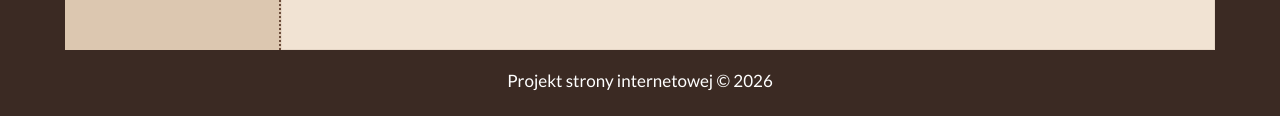
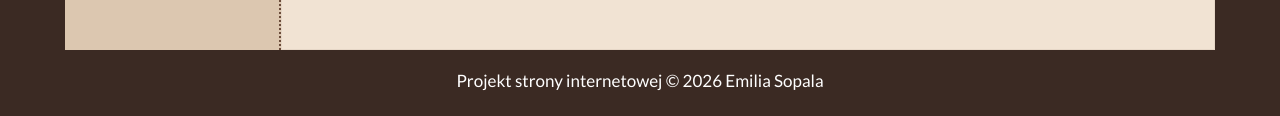
Before and after one commit to NIKO-2010/zlotylisc, a plain HTML site: page Zupy.html in a window 1280 px wide. Shown: the part 869-985 px from the top of the page. Drawn offline with Linux system fonts and the light colour scheme.

Commit message:
Update Zupy.html

```diff
--- a/Zupy.html
+++ b/Zupy.html
@@ -70,7 +70,7 @@
 		</div>
 
 		<div id="footer">
-		Projekt strony internetowej &copy; 2026
+		Projekt strony internetowej &copy; 2026 Emilia Sopala
 		</div>
 
 	</div>
```
